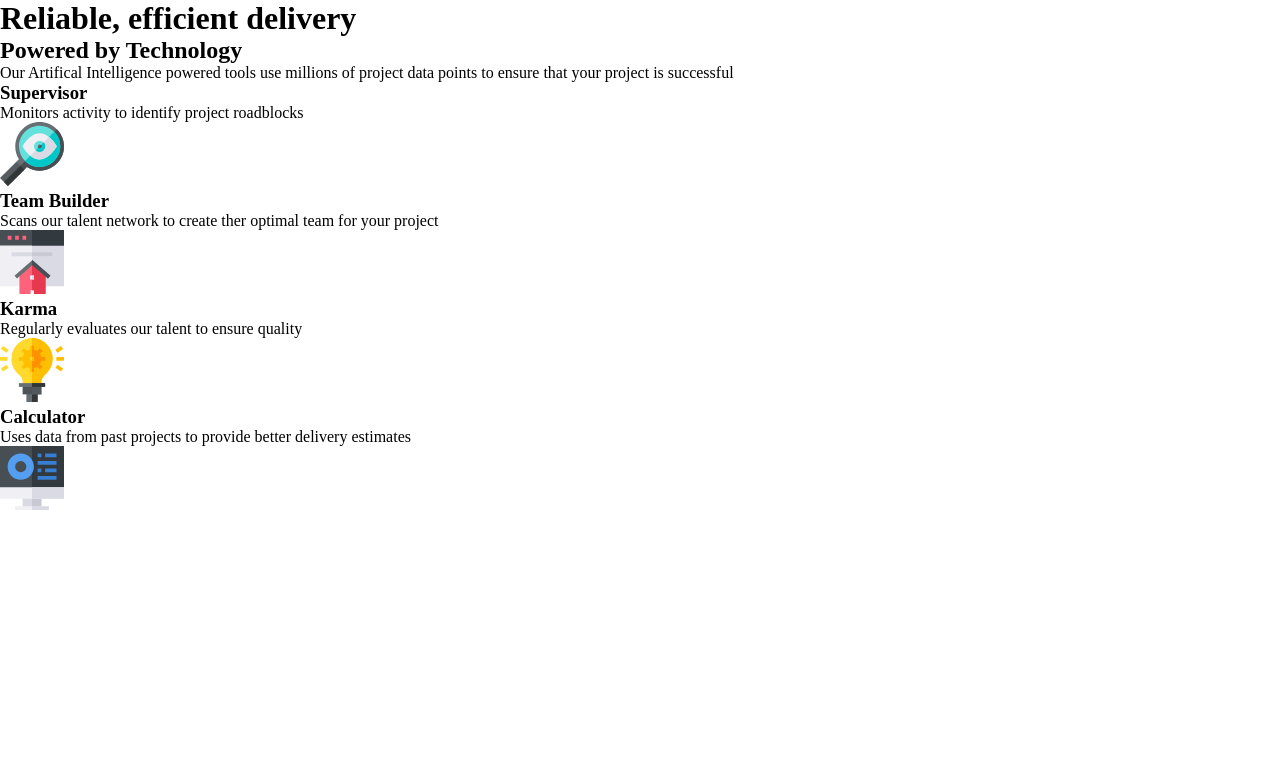
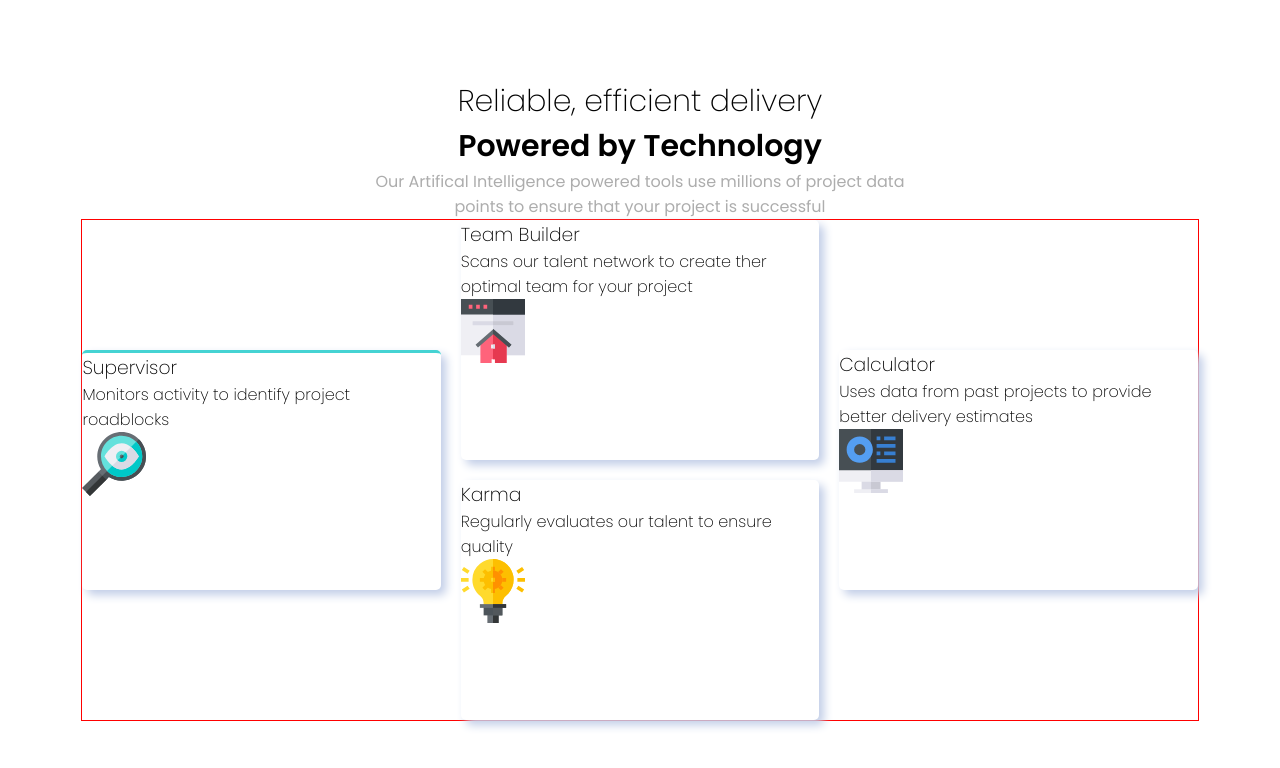
Before and after one commit to alexanderherta/four-card-feature-section, a plain HTML site: page index.html in a window 1280 px wide. Drawn offline with Linux system fonts and the light colour scheme.

Commit message:
Align the cards and style text

```diff
--- a/index.html
+++ b/index.html
@@ -14,7 +14,7 @@
 <body>
   <h1>Reliable, efficient delivery</h1>
   <h2>Powered by Technology</h2>
-  <p>Our Artifical Intelligence powered tools use millions of project data points to ensure that your project is successful</p>
+  <p class="top-paragraph">Our Artifical Intelligence powered tools use millions of project data<br>points to ensure that your project is successful</p>
   <div class="cards">
     <div class="supervisor">
       <h3>Supervisor</h3>
--- a/style.css
+++ b/style.css
@@ -1,5 +1,57 @@
+@import url('https://fonts.googleapis.com/css2?family=Overpass:ital,wght@0,100..900;1,100..900&family=Poppins:ital,wght@0,100;0,200;0,300;0,400;0,500;0,600;0,700;0,800;0,900;1,100;1,200;1,300;1,400;1,500;1,600;1,700;1,800;1,900&display=swap');
+
 * {
   padding: 0;
   margin: 0;
   box-sizing: border-box;
+  font-family: "Poppins", sans-serif;
+  font-weight: 200;
 }
+
+body {
+  display: flex;
+  flex-direction: column;
+  height: 100vh;
+  justify-content: center;
+  align-items: center;
+}
+
+h1 {
+  font-size: 30px;
+}
+
+h2 {
+  font-size: 30px;
+  font-weight: 600;
+}
+
+.top-paragraph {
+  font-size: 16px;
+  font-weight: 400;
+  text-align: center;
+  color: rgb(173, 173, 173);
+}
+
+.cards {
+  display: flex;
+  align-items: center;
+  gap: 20px;
+  border: 1px solid red;
+}
+
+.team-and-karma {
+  display: flex;
+  flex-direction: column;
+  gap: 20px;
+}
+
+.supervisor, .team, .karma, .calculator {
+  height: 30vh;
+  width: 28vw;
+  box-shadow: 5px 5px 10px rgb(193, 205, 231);
+  border-radius: 5px;
+}
+
+.supervisor {
+  border-top: 3px solid hsl(180, 62%, 55%);
+}
```
